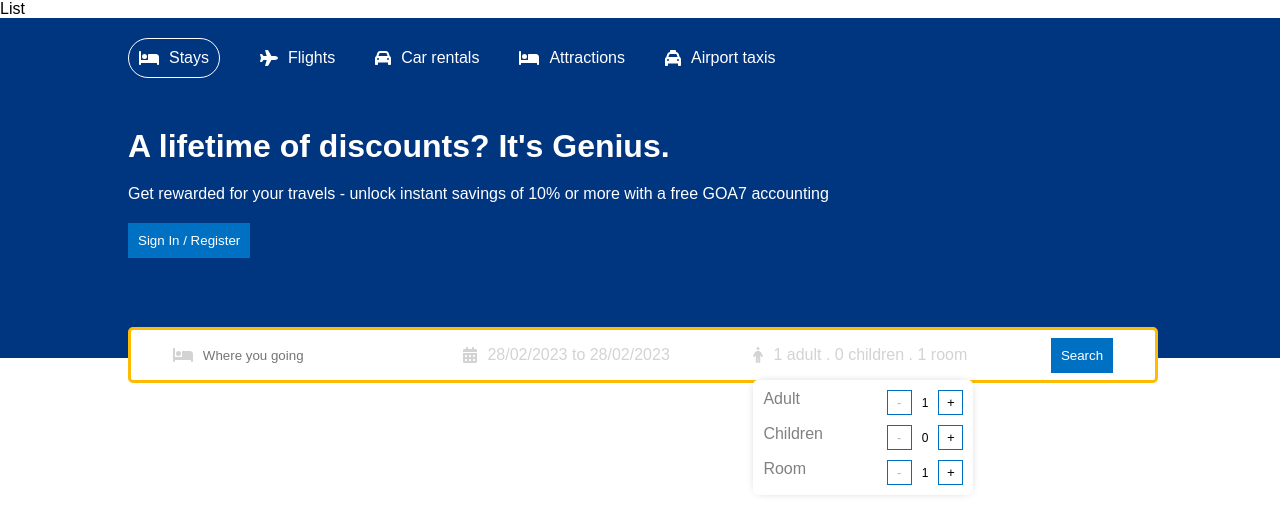
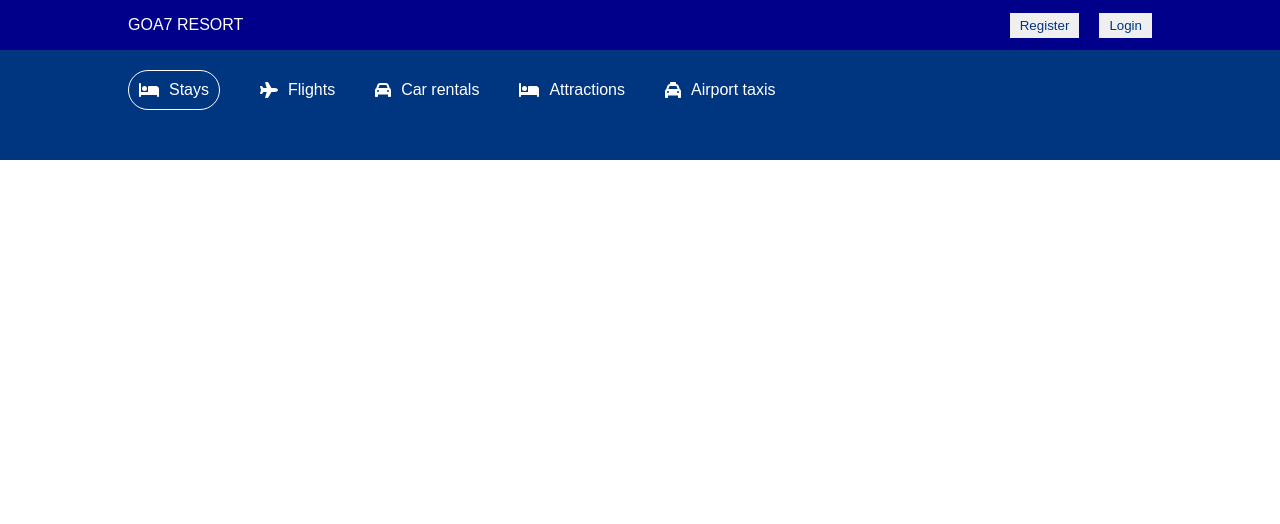
Before and after one commit to emmaguty/reservation, a React (Create React App) app: page /hotels in a window 1280 px wide. Shown: the top 524 px of the page. Built offline with nearby package versions, Linux system fonts and the light colour scheme.

Commit message:
React Advanced Search Bar Design with a Calendar

```diff
--- a/src/components/Header/Header.jsx
+++ b/src/components/Header/Header.jsx
@@ -10,7 +10,7 @@
 
 import './header.css';
 
-const Header = () => {
+const Header = ({ type }) => {
   const [openDate, setOpenDate] = useState(false);
   const [date, setDate] = useState([
     {
@@ -28,14 +28,16 @@
   });
 
   const handleOption = (name, operation) => {
-      setOptions(prev=>{return {
+    setOptions(prev => {
+      return {
         ...prev, [name]: operation === "i" ? options[name] + 1 : options[name] - 1
-      }})
+      }
+    })
   }
 
   return (
     <div className='header'>
-            <div className='headerContainer'>
+      <div className={type === "list" ? "headerContainer listMode" : "headerContainer"}>
         <div className='headerList'>
           <div className="headerListItem active">
             <FontAwesomeIcon icon={faBed} />
@@ -58,6 +60,8 @@
             <span>Airport taxis</span>
           </div>
         </div>
+        {type !== "list" &&
+        <>
           <h1 className="headerTitle">A lifetime of discounts? It's Genius.</h1>
           <p className="headerDesc">
             Get rewarded for your travels - unlock instant savings of 10% or more
@@ -82,17 +86,17 @@
             </div>
             <div className='headerSearchItem'>
               <FontAwesomeIcon icon={faPerson} className="headerIcon" />
-                        <span className="headerSearchText">{`${options.adult} adult . ${options.children} children . ${options.room} room`}</span>
-                        <div className="options">
+              <span onClick={() => setOpenOptions(!openOptions)} className="headerSearchText">{`${options.adult} adult . ${options.children} children . ${options.room} room`}</span>
+              {openOptions && <div className="options">
                 <div className="optionItem">
                   <span className='optionText'>Adult</span>
                   <div className="optionCounter">
                     <button className='optionCounterButton'
                       disabled={options.adult === 1}
-                                    onClick={()=>handleOption("adult", "d")}>-</button>
+                      onClick={() => handleOption("adult", "d")}>-</button>
                     <span className="optionCounterNumber">{options.adult}</span>
                     <button className='optionCounterButton'
-                                    onClick={()=>handleOption("adult", "i")}>+</button>
+                      onClick={() => handleOption("adult", "i")}>+</button>
                   </div>
                 </div>
                 <div className="optionItem">
@@ -100,10 +104,10 @@
                   <div className="optionCounter">
                     <button className='optionCounterButton'
                       disabled={options.children === 0}
-                                    onClick={()=>handleOption("children", "i")}>-</button>
+                      onClick={() => handleOption("children", "i")}>-</button>
                     <span className="optionCounterNumber">{options.children}</span>
                     <button className='optionCounterButton'
-                                    onClick={()=>handleOption("children", "d")}>+</button>
+                      onClick={() => handleOption("children", "d")}>+</button>
                   </div>
                 </div>
                 <div className="optionItem">
@@ -111,18 +115,19 @@
                   <div className="optionCounter">
                     <button className='optionCounterButton'
                       disabled={options.room === 1}
-                                    onClick={()=>handleOption("room", "d")}>-</button>
+                      onClick={() => handleOption("room", "d")}>-</button>
                     <span className="optionCounterNumber">{options.room}</span>
                     <button className='optionCounterButton'
-                                    onClick={()=>handleOption("room", "i")}>+</button>
+                      onClick={() => handleOption("room", "i")}>+</button>
                   </div>
                 </div>
-                        </div>
+              </div>}
             </div>
             <div className='headerSearchItem'>
               <button className="headerBtn">Search</button>
             </div>
           </div>
+        </>}
       </div>
     </div>
   )
--- a/src/components/Header/header.css
+++ b/src/components/Header/header.css
@@ -10,6 +10,10 @@
     width: 100%;
     max-width: 1024px;
     margin: 20px 0px 100px 0px;
+  }
+
+  .headerContainer.listMode {
+    margin: 0px 0px 0px 0px;
   }
 
   .headerContainer.listMode {
@@ -126,3 +130,7 @@
     background-color: white;
     text-align: center;
   }
+
+  .optionCounter:disabled {
+    cursor: not-allowed;
+  }
--- a/src/components/Navbar/navbar.css
+++ b/src/components/Navbar/navbar.css
@@ -11,16 +11,17 @@
     color: white;
     display: flex;
     align-items: center;
+    justify-content: space-between;
 }
 
 .logo {
     font-weight: 50;
 }
 
-.navButton {
-    margin-left: 20px;
-    border: none;
-    padding: 5px 10px;
-    cursor: pointer;
-    color: darkblue;
+.navButton{
+  margin-left: 20px;
+  border: none;
+  padding: 5px 10px;
+  cursor: pointer;
+  color: #003580;
 }
--- a/src/index.js
+++ b/src/index.js
@@ -2,12 +2,10 @@
 import ReactDOM from 'react-dom/client';
 
 import App from './App';
-import Header from './components/Header/Header';
 
 const root = ReactDOM.createRoot(document.getElementById('root'));
 root.render(
   <React.StrictMode>
     <App />
-    <Header />
   </React.StrictMode>
 );
--- a/src/pages/List/List.jsx
+++ b/src/pages/List/List.jsx
@@ -1,8 +1,14 @@
 import React from 'react'
+import Navbar from '../../components/Navbar/Navbar'
+import Header from '../../components/Header/Header'
+
 
 const List = () => {
   return (
-    <div>List</div>
+    <div>
+      <Navbar />
+      <Header type="list"/>
+    </div>
   )
 }
 
```
Lines whose indentation alone changed are shown as unchanged.
